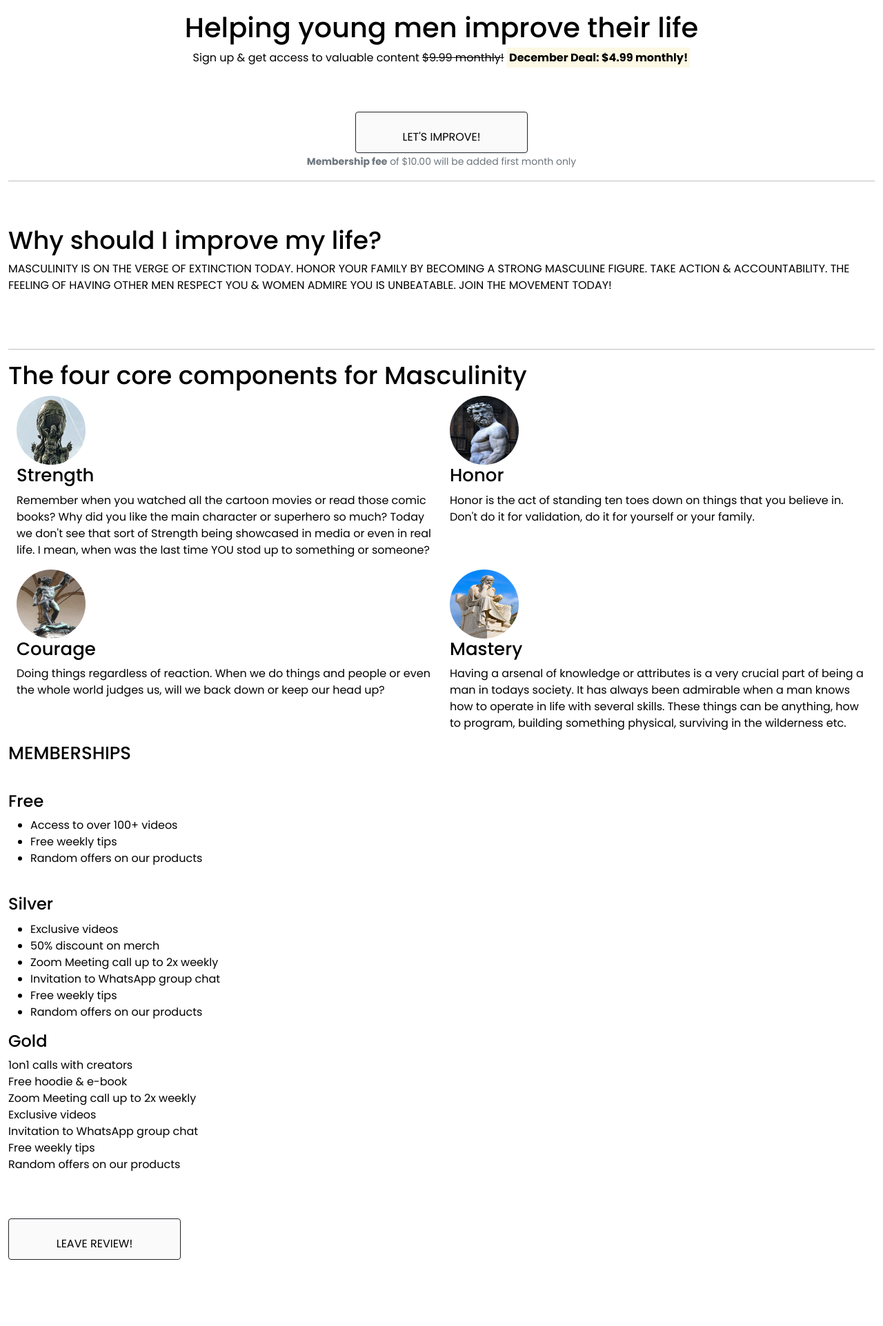
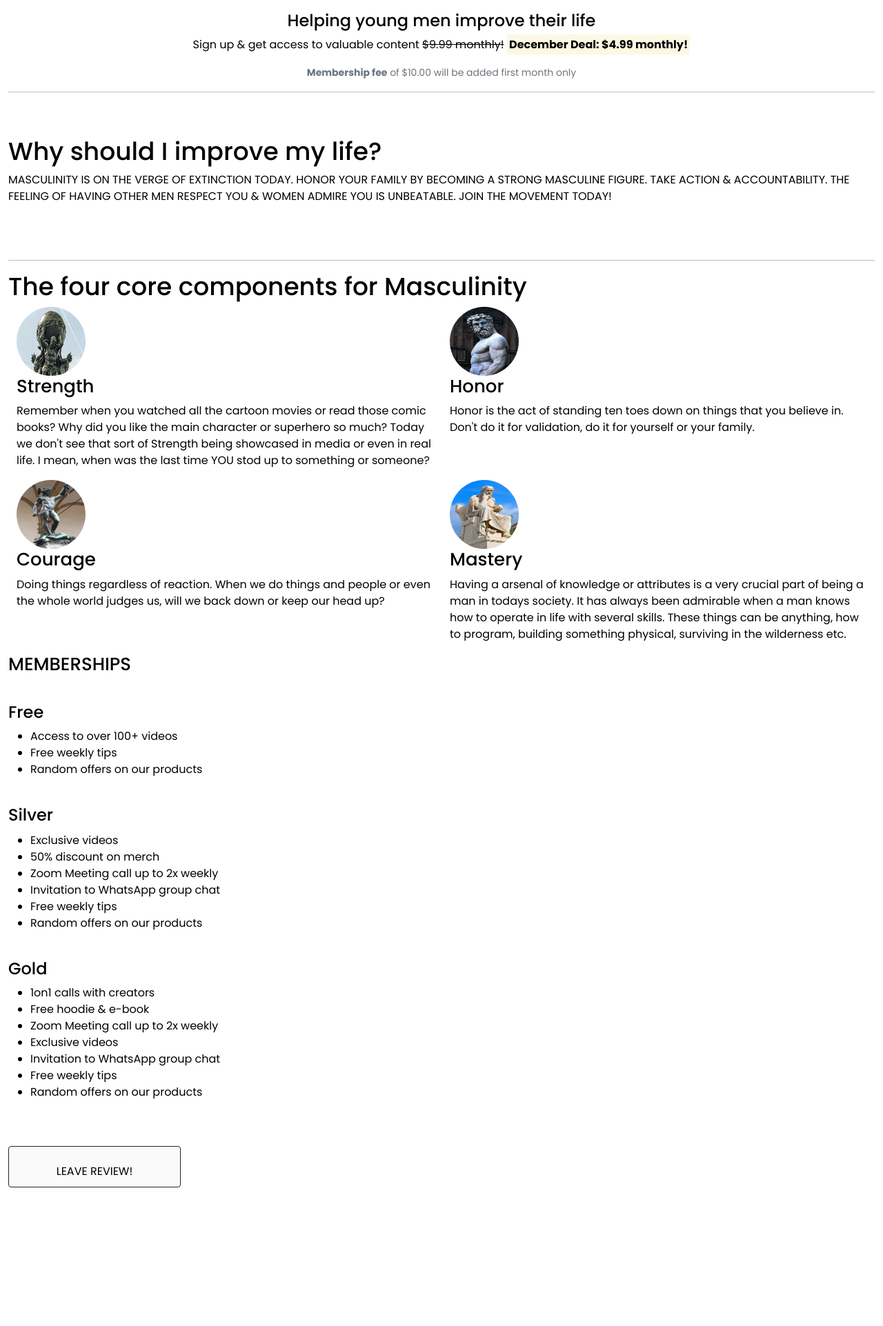
Before and after one commit to SanZangana/InvictaByZangana, a Django app: page /membership/ in a window 1280 px wide. Shown: the part 56-1979 px from the top of the page at 69% size. After the commit the page ends 1778 px from the top, so only its background shows below. Run offline with Django 3.2, Linux system fonts and the light colour scheme; data that the repository does not hold is empty; some libraries are stand-ins or nearby versions.

Commit message:
Replace h1 with h4 and add bootstrap to memberships

```diff
--- a/reviews/templates/reviews/membership.html
+++ b/reviews/templates/reviews/membership.html
@@ -4,12 +4,11 @@
 
 <article class="container-fluid mt-3">
     <section class="callout jumbotron text-center">
-        <h1>Helping young men improve their life</h1>
+        <h4>Helping young men improve their life</h4>
         <p>Sign up & get access to valuable content
             <s class="d-none d-sm-inline">$9.99 monthly!</s>
             <span class="d-inline d-sm-none"><br></span>
             <strong><mark>December Deal: $4.99 monthly!</mark></strong></p>
-        <button class="btn btn-dark">Let's Improve!</button>
         <p class="text-muted"><small><strong>Membership fee</strong> of $10.00 will be added first month
                 only</small></p>
     </section>
@@ -125,7 +124,7 @@
                 <li>Random offers on our products</li>
             </ul>
         </div>
-        <div class="row">
+        <div class="col-12 d-md-inline d-lg-inline col-lg-4 my-3">
             <br>
             <h4>Gold</h4>
             <ul>
```
